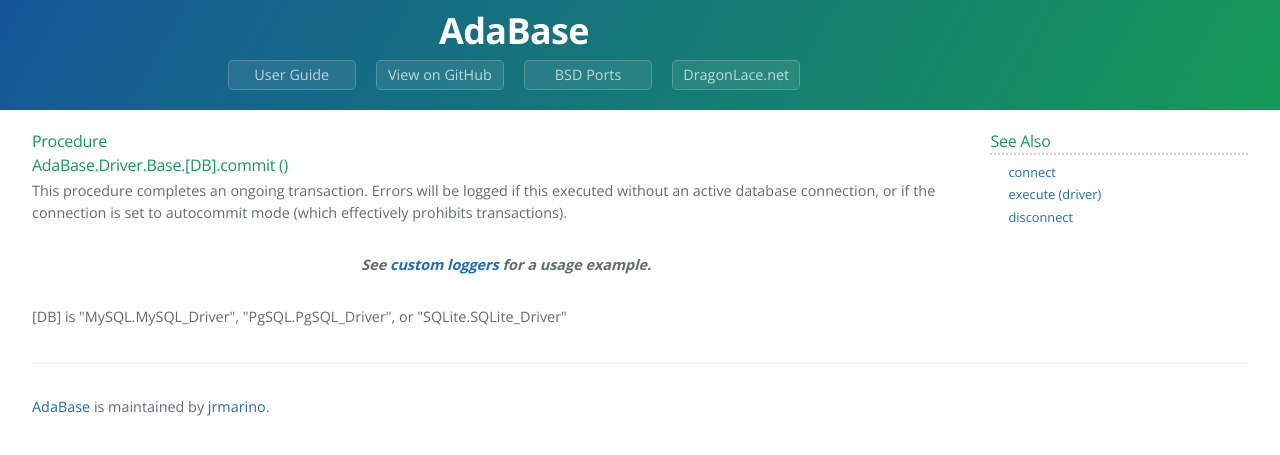
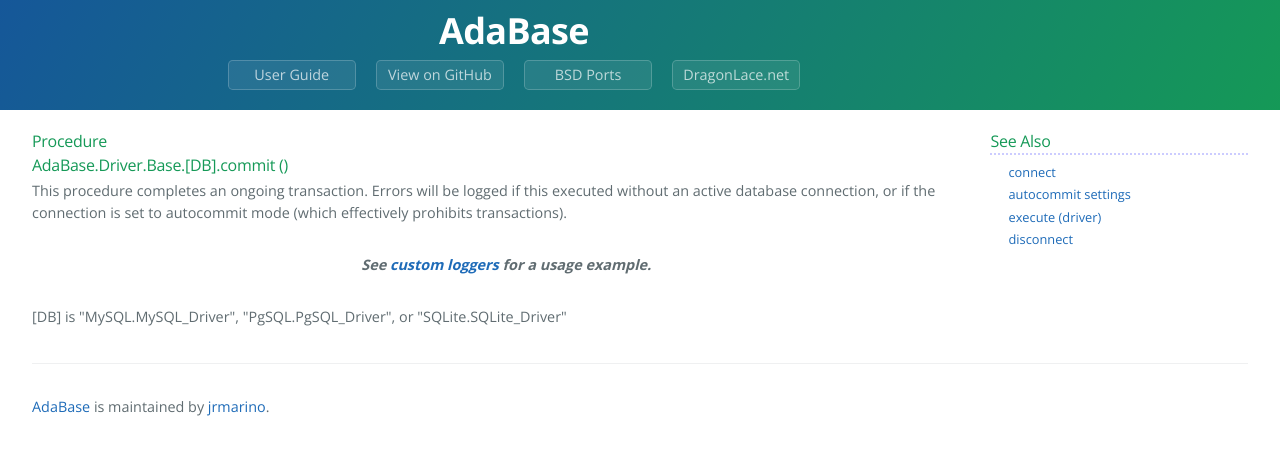
Before and after one commit to jrmarino/AdaBase, a Jekyll site: the page built from commit.md, in a window 1280 px wide. Shown: the top 455 px of the page. Built offline with Jekyll 4.4.1, drawn with Linux system fonts in a browser that asks for light colours.

Commit message:
reference autocommit on commit page

```diff
--- a/commit.md
+++ b/commit.md
@@ -17,6 +17,7 @@
   <h3>See Also</h3>
   <ul>
     <li>{{ page.connect }}</li>
+    <li>{{ page.trait_autocommit }}</li>
     <li>{{ page.execute }}</li>
     <li>{{ page.disconnect }}</li>
   </ul>
```
